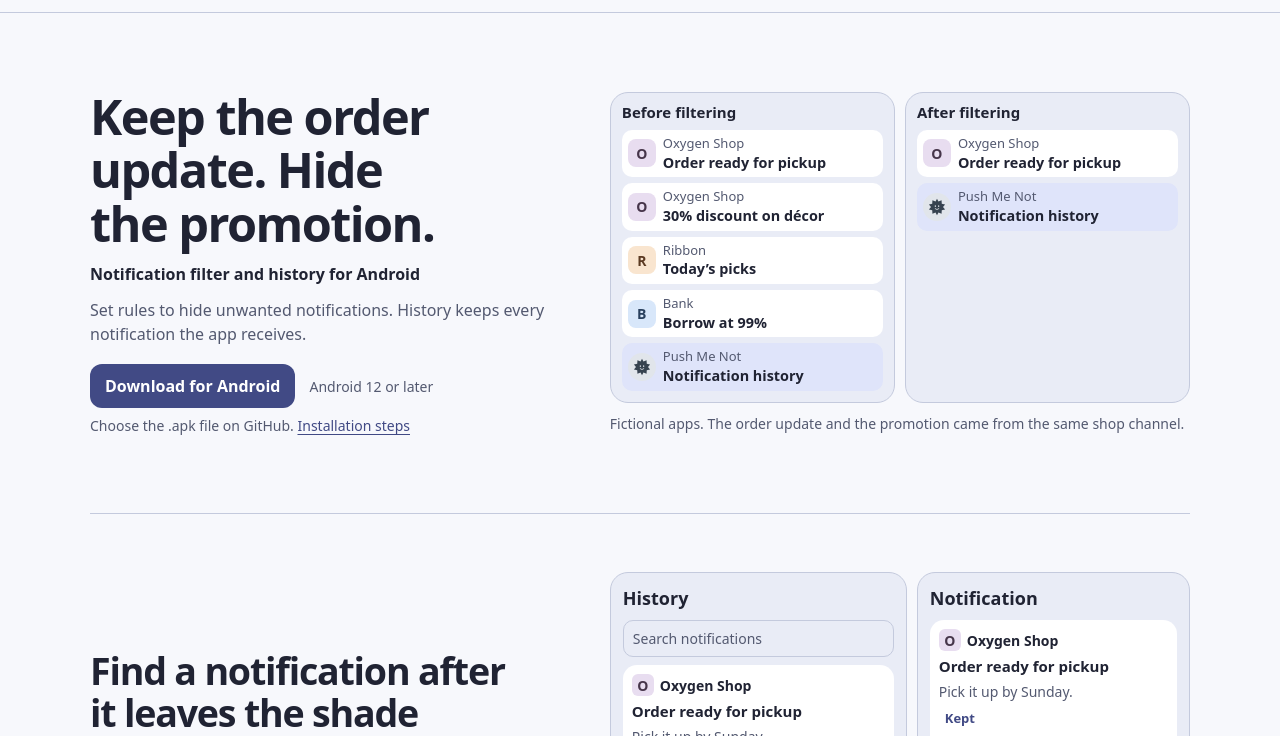
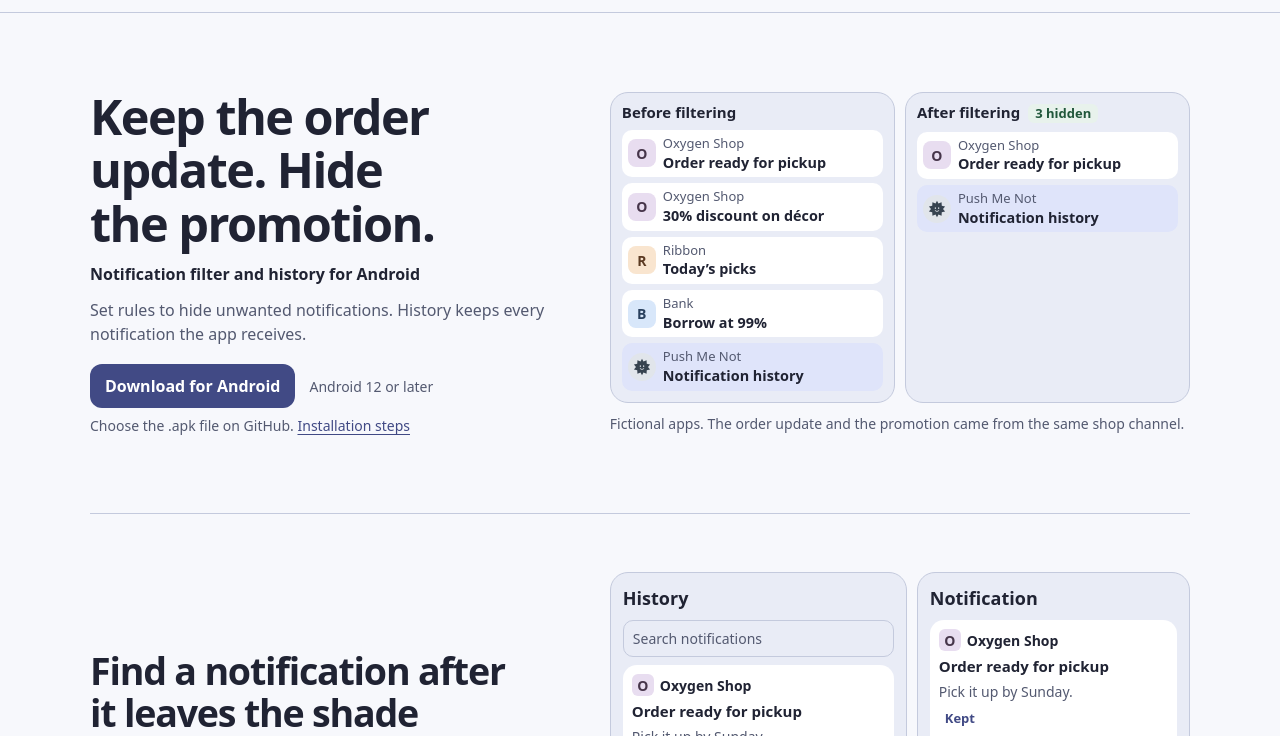
Before and after one commit to VitalyOstanin/pushmenot, a plain HTML site: page docs/index.html in a window 1280 px wide. Shown: the part 47-783 px from the top of the page. Drawn offline with Linux system fonts and the light colour scheme.

Commit message:
Show the hidden notification count in the website demo

```diff
--- a/docs/index.html
+++ b/docs/index.html
@@ -38,7 +38,7 @@
           <ul><li class="notice "><span class="app-icon shop-icon" aria-hidden="true">O</span><div><span class="source">Oxygen Shop</span><strong>Order ready for pickup</strong></div></li><li class="notice "><span class="app-icon shop-icon" aria-hidden="true">O</span><div><span class="source">Oxygen Shop</span><strong>30% discount on décor</strong></div></li><li class="notice "><span class="app-icon rec-icon" aria-hidden="true">R</span><div><span class="source">Ribbon</span><strong>Today’s picks</strong></div></li><li class="notice"><span class="app-icon bank-icon" aria-hidden="true">B</span><div><span class="source">Bank</span><strong>Borrow at 99%</strong></div></li><li class="notice shortcut"><span class="app-icon shortcut-icon" aria-hidden="true"><span class="sun" aria-hidden="true"></span></span><div><span class="source">Push Me Not</span><strong>Notification history</strong></div></li></ul>
         </div>
         <div class="shade">
-          <h2>After filtering</h2>
+          <h2 class="shade-result">After filtering <span class="hidden-count">3 hidden</span></h2>
           <ul><li class="notice "><span class="app-icon shop-icon" aria-hidden="true">O</span><div><span class="source">Oxygen Shop</span><strong>Order ready for pickup</strong></div></li><li class="notice shortcut"><span class="app-icon shortcut-icon" aria-hidden="true"><span class="sun" aria-hidden="true"></span></span><div><span class="source">Push Me Not</span><strong>Notification history</strong></div></li></ul>
         </div>
       </div>
--- a/docs/style.css
+++ b/docs/style.css
@@ -96,6 +96,15 @@ figcaption { margin-top: 10px; color: var(--muted); font-size: .875rem; }
 .comparison { display: grid; grid-template-columns: repeat(2, minmax(0, 1fr)); gap: 10px; }
 .shade { min-width: 0; padding: 11px; border: 1px solid var(--line); border-radius: 18px; background: var(--well); }
 .shade h2 { margin: 0 0 9px; font-size: .9375rem; letter-spacing: 0; }
+.shade-result { display: flex; align-items: baseline; flex-wrap: wrap; gap: 4px 8px; text-wrap: wrap; }
+.hidden-count {
+  padding: 2px 7px;
+  border-radius: 6px;
+  color: light-dark(#21573b, #b6e4c6);
+  background: light-dark(#e8f2ec, #22342e);
+  font-size: .8125rem;
+  font-weight: 700;
+}
 .shade ul { display: grid; gap: 6px; padding: 0; list-style: none; }
 .notice {
   display: grid;
```
Also changed, not shown: docs/ru/index.html (+1 -1 lines).
